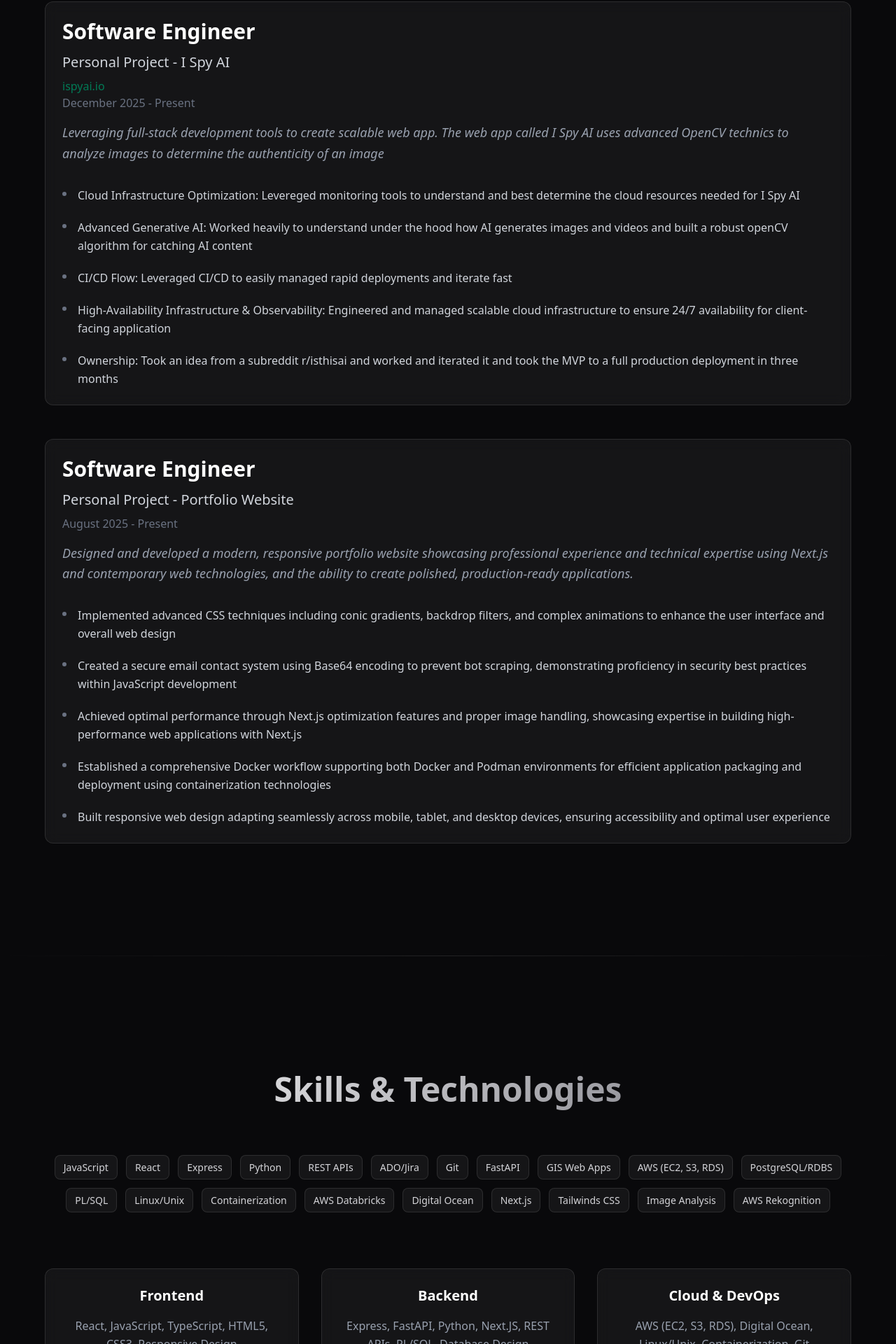
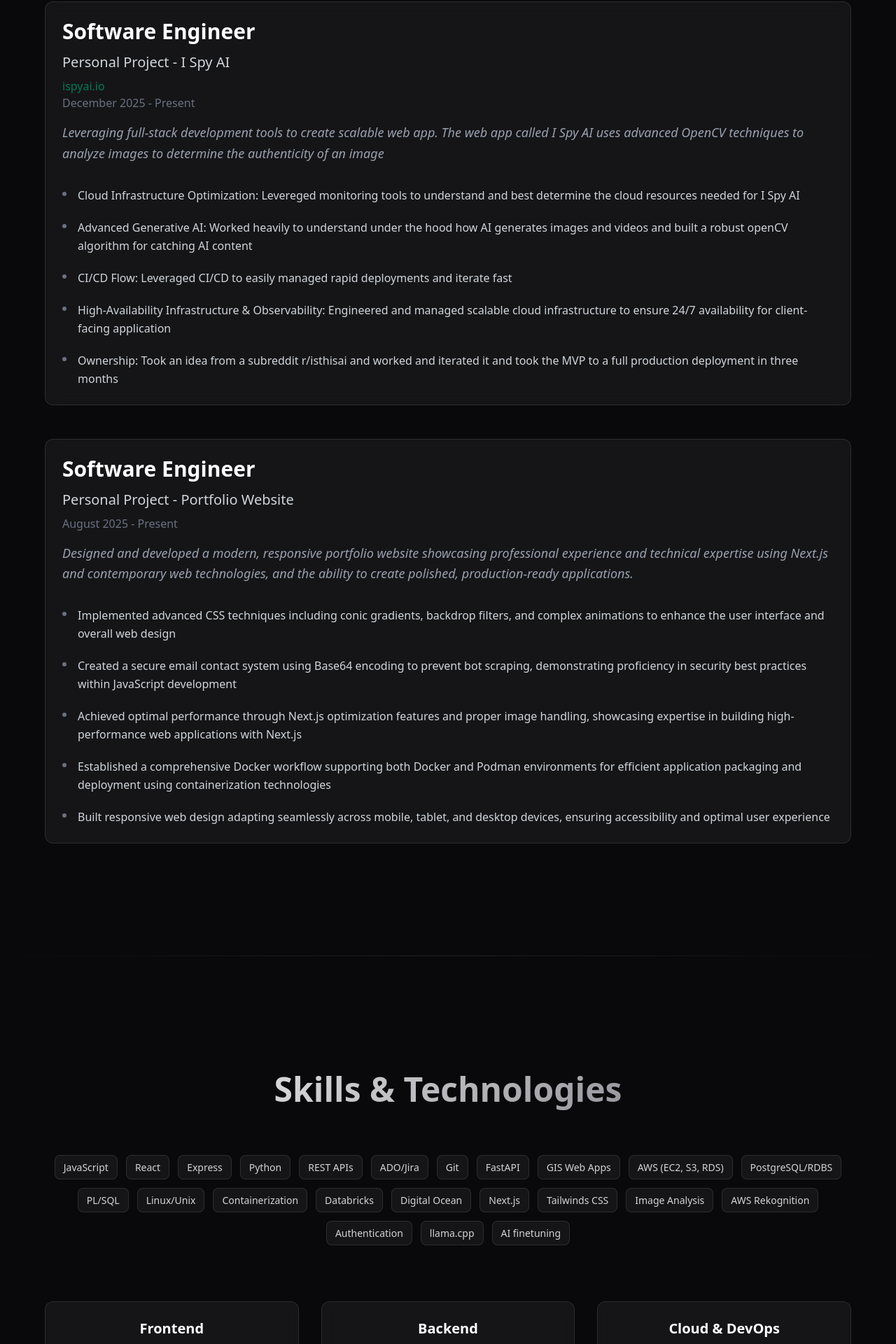
Before and after one commit to HunterShaw99/portfolio, a Next.js app: page / in a window 1280 px wide. Shown: the part 2308-4228 px from the top of the page at 70% size. Built offline with nearby package versions, Linux system fonts and the light colour scheme.

Commit message:
Updated resume, fixed spelling error in summary and added more skills

```diff
--- a/app/page.tsx
+++ b/app/page.tsx
@@ -21,12 +21,15 @@ export default function Home() {
     "PL/SQL",
     "Linux/Unix",
     "Containerization",
-    "AWS Databricks",
+    "Databricks",
     "Digital Ocean",
     "Next.js",
     "Tailwinds CSS",
     "Image Analysis",
     "AWS Rekognition",
+    "Authentication",
+    "llama.cpp",
+    "AI finetuning",
   ];
 
   const workExperience = [
@@ -51,7 +54,7 @@ export default function Home() {
       siteLink: "https://ispyai.io/",
       period: "December 2025 - Present",
       summary:
-        "Leveraging full-stack development tools to create scalable web app. The web app called I Spy AI uses advanced OpenCV technics to analyze images to determine the authenticity of an image",
+        "Leveraging full-stack development tools to create scalable web app. The web app called I Spy AI uses advanced OpenCV techniques to analyze images to determine the authenticity of an image",
       responsibilities: [
         "Cloud Infrastructure Optimization: Levereged monitoring tools to understand and best determine the cloud resources needed for I Spy AI",
         "Advanced Generative AI: Worked heavily to understand under the hood how AI generates images and videos and built a robust openCV algorithm for catching AI content",
```
Also changed, not shown: 1 other file (tests, documents, lock files or other folders).
